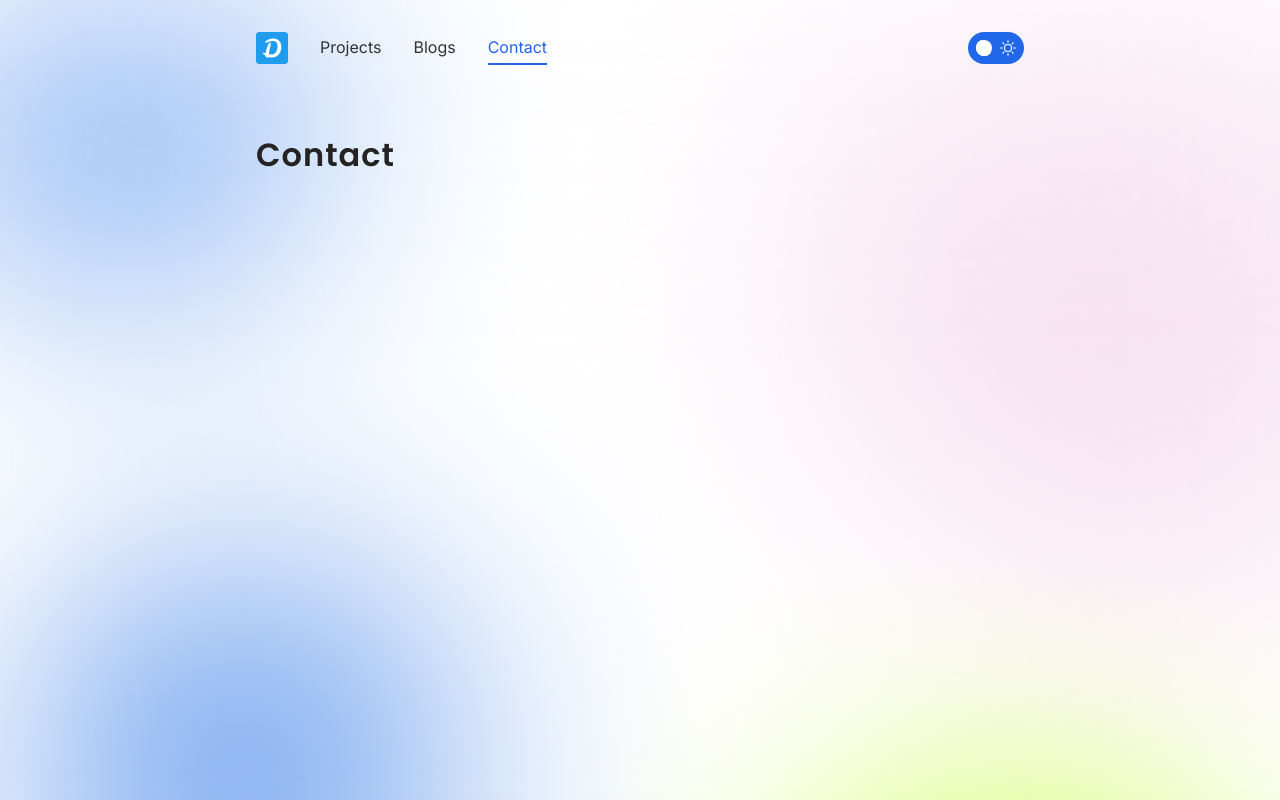
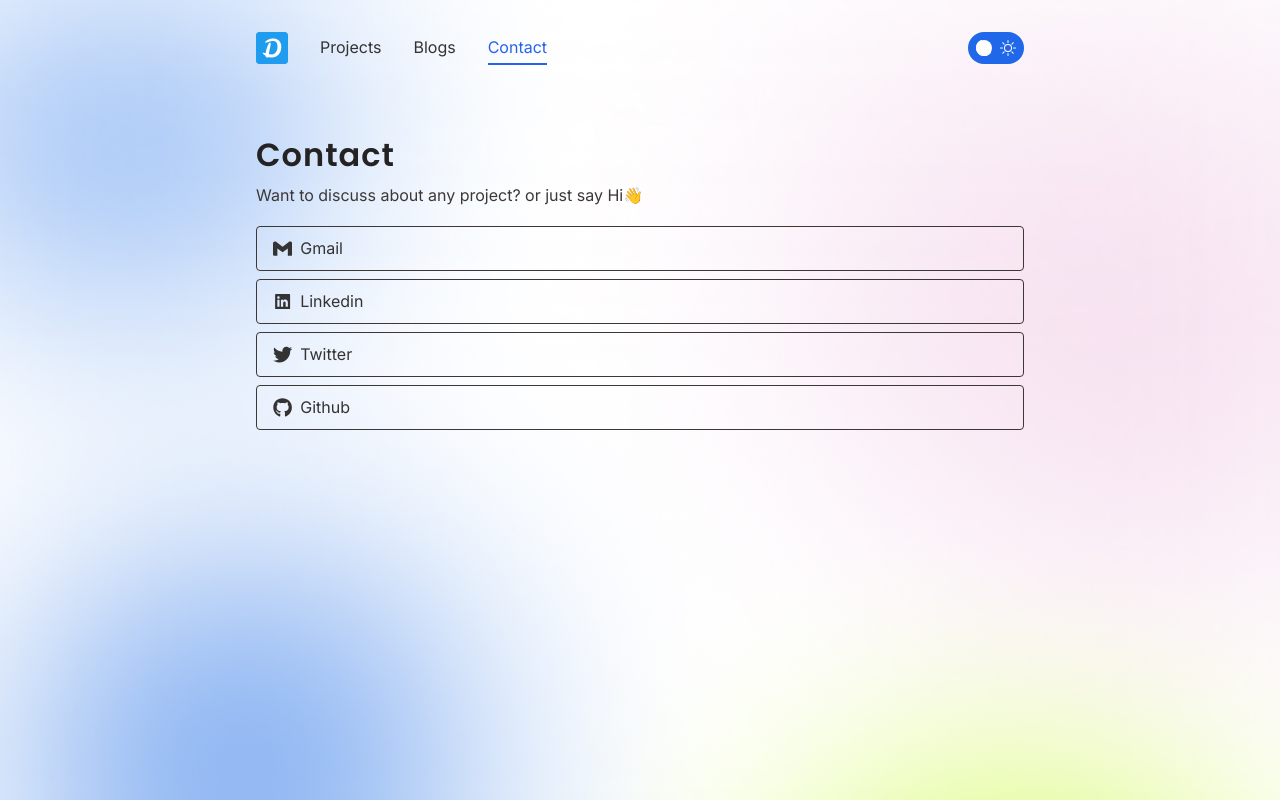
Before and after one commit to DineshRout779/my-portfolio, a React (Create React App) app: page /contact in a window 1280 px wide. Shown: the top 800 px of the page. Built offline with nearby package versions, Linux system fonts and the light colour scheme; no server answers.

Commit message:
Added contact page

```diff
--- a/src/pages/Contact.jsx
+++ b/src/pages/Contact.jsx
@@ -1,11 +1,35 @@
 import styled from 'styled-components';
 import { Container, SectionTitle } from '../styles/globalStyles';
+import { SiGmail } from 'react-icons/si';
+import { AiFillLinkedin } from 'react-icons/ai';
+import { FaTwitter, FaGithub } from 'react-icons/fa';
 
 const Contact = () => {
   return (
     <Container>
       <Section>
         <SectionTitle>Contact</SectionTitle>
+        <p>Want to discuss about any project? or just say Hi👋</p>
+
+        <ContactsList>
+          <a href='mailto:rddinesh779@example.com'>
+            <SiGmail />
+            Gmail
+          </a>
+          <a
+            href='https://www.linkedin.com/in/dineshrout7/'
+            target='_blank'
+            rel='noreferrer'
+          >
+            <AiFillLinkedin /> Linkedin
+          </a>
+          <a href='https://twitter.com/DineshRout779' rel='noreferrer'>
+            <FaTwitter /> Twitter
+          </a>
+          <a href='https://github.com/DineshRout779' rel='noreferrer'>
+            <FaGithub /> Github
+          </a>
+        </ContactsList>
       </Section>
     </Container>
   );
@@ -14,4 +38,26 @@ export default Contact;
 
 const Section = styled.section`
   min-height: 90vh;
+
+  p {
+    color: var(--para-gray-color);
+  }
 `;
+
+const ContactsList = styled.div`
+  margin: 1em 0;
+  a {
+    margin: 0.5em 0;
+    display: flex;
+    align-items: center;
+    gap: 8px;
+    padding: 0.5em 1em;
+    border: 1px solid var(--para-gray-color);
+    border-radius: 4px;
+    text-decoration: none;
+
+    svg {
+      font-size: 1.2em;
+    }
+  }
+`;
```
